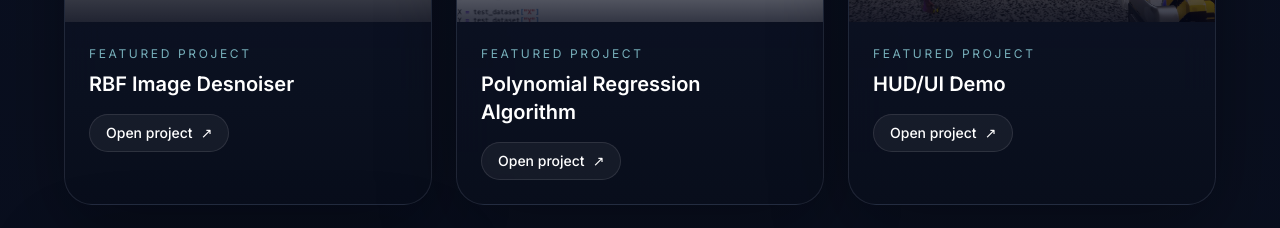
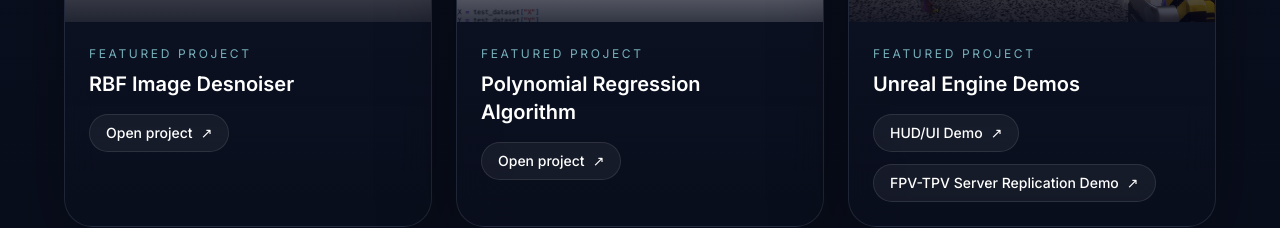
Before and after one commit to triple1566/leo_portfolio, a React (Create React App) app: page / in a window 1280 px wide. Shown: the part 2530-2758 px from the top of the page. Built offline with nearby package versions, Linux system fonts and the light colour scheme; grey boxes are pictures that could not be loaded.

Commit message:
redesigned whole thing

```diff
--- a/src/components/Home.jsx
+++ b/src/components/Home.jsx
@@ -12,7 +12,7 @@
                 <div className='space-y-8'>
                     <div className='section-card soft-shadow inline-flex items-center gap-3 rounded-full px-4 py-2 text-sm text-slate-200/80'>
                         <span className='h-2.5 w-2.5 rounded-full bg-cyan-400 shadow-[0_0_24px_rgba(34,211,238,0.85)]' />
-                        Portfolio site, refreshed with a more refined visual language.
+                        Refined portfolio layout.
                     </div>
 
                     <div className='space-y-6'>
--- a/src/components/Portfolio.jsx
+++ b/src/components/Portfolio.jsx
@@ -1,6 +1,5 @@
 import React from 'react';
 import UE1 from "../assets/portfolio/UE1.jpeg";
-import UE2 from "../assets/portfolio/UE2.jpeg";
 import TAAMapp from "../assets/portfolio/TAAMapp.png";
 import QuickBay from "../assets/portfolio/QuickBay.png";
 import RBF from "../assets/portfolio/RBF.png";
@@ -43,14 +42,17 @@
     {
       id: 6,
       src: UE1,
-      text: "HUD/UI Demo",
-      link: "https://youtu.be/SeTS6ctvShU"
+      text: "Unreal Engine Demos",
+      links: [
+        {
+          label: "HUD/UI Demo",
+          href: "https://youtu.be/SeTS6ctvShU"
         },
         {
-      id: 7,
-      src: UE2,
-      text: "FPV-TPV Server Replication Demo",
-      link: "https://youtu.be/RE01SPaD6E4"
+          label: "FPV-TPV Server Replication Demo",
+          href: "https://youtu.be/RE01SPaD6E4"
+        }
+      ]
     },
   ];
 
@@ -68,7 +70,7 @@
         </div>
 
         <div className='grid gap-6 md:grid-cols-2 xl:grid-cols-3'>
-          {portfolios.map(({id,src,text,link}) => (
+          {portfolios.map(({id,src,text,link,links}) => (
             <article key={id} className='section-card group overflow-hidden rounded-[1.75rem]'>
               <div className='relative overflow-hidden'>
                 <img src={src} alt={text} className='h-64 w-full object-cover transition duration-500 group-hover:scale-105' />
@@ -79,6 +81,21 @@
                   <p className='text-xs uppercase tracking-[0.22em] text-cyan-200/70'>Featured project</p>
                   <h3 className='mt-2 text-xl font-semibold text-white'>{text}</h3>
                 </div>
+                <div className='flex flex-col gap-3'>
+                  {links ? (
+                    links.map(({label, href}) => (
+                      <a
+                        key={label}
+                        href={href}
+                        target='_blank'
+                        rel='noreferrer'
+                        className='inline-flex w-fit items-center gap-2 rounded-full border border-white/10 bg-white/5 px-4 py-2 text-sm font-medium text-white transition hover:bg-cyan-400 hover:text-slate-950'
+                      >
+                        {label}
+                        <span aria-hidden='true'>↗</span>
+                      </a>
+                    ))
+                  ) : (
                     <a
                       href={link}
                       target='_blank'
@@ -88,6 +105,8 @@
                       Open project
                       <span aria-hidden='true'>↗</span>
                     </a>
+                  )}
+                </div>
               </div>
             </article>
           ))}
```
Lines whose indentation alone changed are shown as unchanged.
